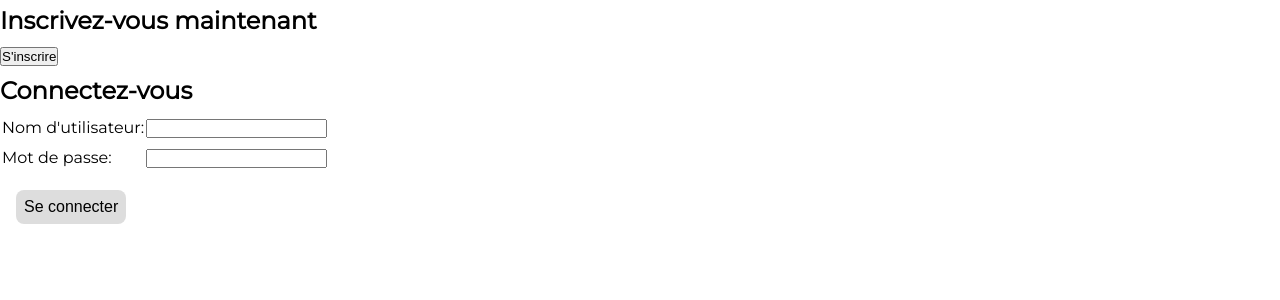
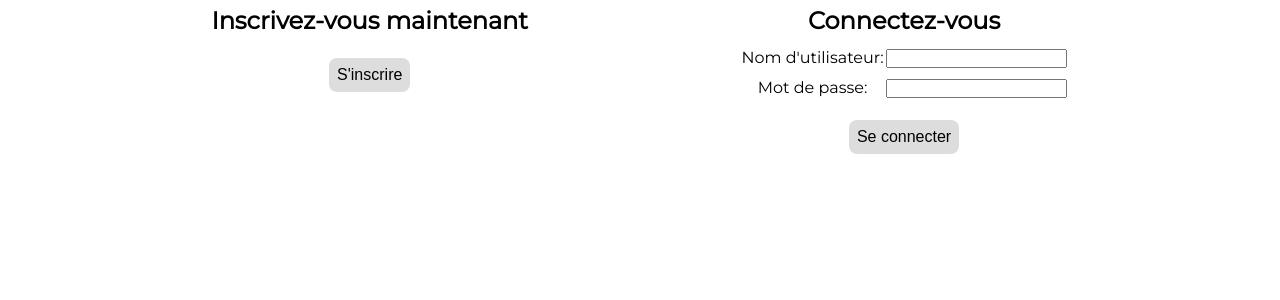
Before and after one commit to KDerec/LITReview, a Django app: template litreview/accounts/templates/home.html in a window 1280 px wide. Shown: the part 45-345 px from the top of the page. Run offline with Django 4.2, Linux system fonts and the light colour scheme; the template is opened without the code that fills it, so the values that code supplies are empty, except form fields; form fields are guessed from the names that the template uses.

Commit message:
Style the home page

```diff
--- a/litreview/accounts/templates/home.html
+++ b/litreview/accounts/templates/home.html
@@ -3,12 +3,12 @@
 {% block title %}<title>Page d'accueil</title>{% endblock %}
 
 {% block content %}
-<section id="signup">
+<section id="home-page">
+    <div class="home-page-block">
         <h1>Inscrivez-vous maintenant</h1>
-    <a href="{% url 'accounts:signup' %}"><button type="button">S'inscrire</button></a>
-</section>
-
-<section id="login">
+        <a href="{% url 'accounts:signup' %}"><button class="buttons" type="button">S'inscrire</button></a>
+    </div>
+    <div class="home-page-block">
         <h1>Connectez-vous</h1>
         {% if form.errors %}
         <p>Your username and password didn't match. Please try again.</p>
@@ -29,5 +29,6 @@
             <input class="buttons" type="submit" value="Se connecter">
             <input type="hidden" name="next" value="{{ next }}">
         </form>
+    </div>
 </section>
 {% endblock %}
--- a/litreview/static/css/styles.css
+++ b/litreview/static/css/styles.css
@@ -11,6 +11,10 @@ html {
     line-height: 1.75;
 }
 
+h1 {
+    text-align: center;
+}
+
 img {
     width: 100%;
     max-width: 150px;
@@ -21,6 +25,10 @@ a {
     color: inherit;
 }
 
+.helptext {
+    font-size: 0.8rem;
+    font-weight: normal;
+}
 
 .buttons {
     cursor: pointer;
@@ -38,6 +46,8 @@ a {
     color: white;
 }
 
+
+/* NAVBAR STYLE */
 #navbar {
     display: flex;
     flex-wrap: wrap;
@@ -55,6 +65,50 @@ a {
 
 #logo {
     margin-left: 50%;
+}
+
+/* HOME PAGE STYLE */
+#home-page {
+    display: flex;
+    text-align: center;
+    justify-content: space-evenly;
+}
+
+#signup {
+    text-align: center;
+}
+
+#signup p {
+    font-weight: bold;
+    white-space: pre-line;
+}
+
+#signup li {
+    font-size: 0.8rem;
+}
+
+#signup button {
+    margin: 1rem;
+}
+
+
+/* FEED PAGE STYLE */
+#top-feed-buttons {
+    display: flex;
+    flex-wrap: wrap;
+    justify-content: space-evenly;
+    margin-top: 1rem;
+}
+
+
+/* POST, REVIEW, TICKET STYLE */
+.post-header {
+    display: flex;
+    justify-content: space-between;
+}
+
+.post-bottom {
+    text-align: right;
 }
 
 [class*="ticket-object"] {
```
Lines whose indentation alone changed are shown as unchanged.
